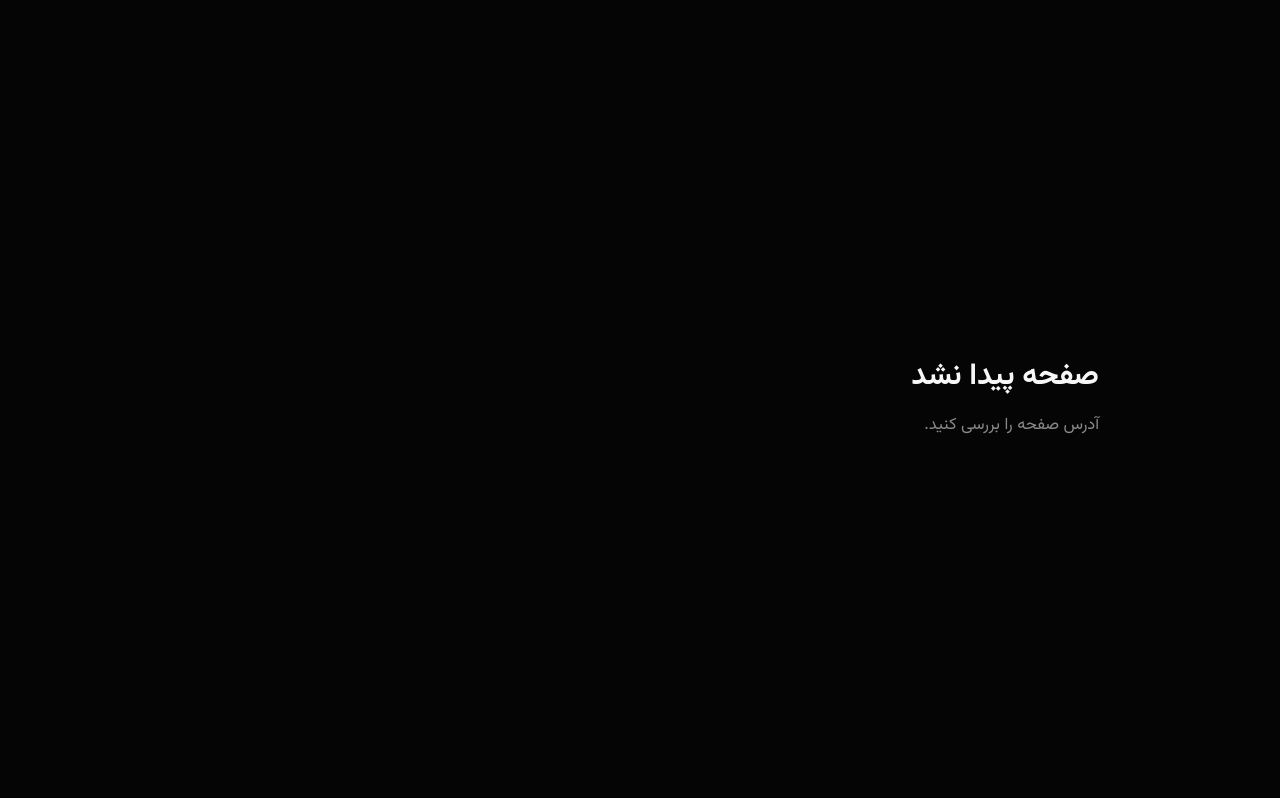
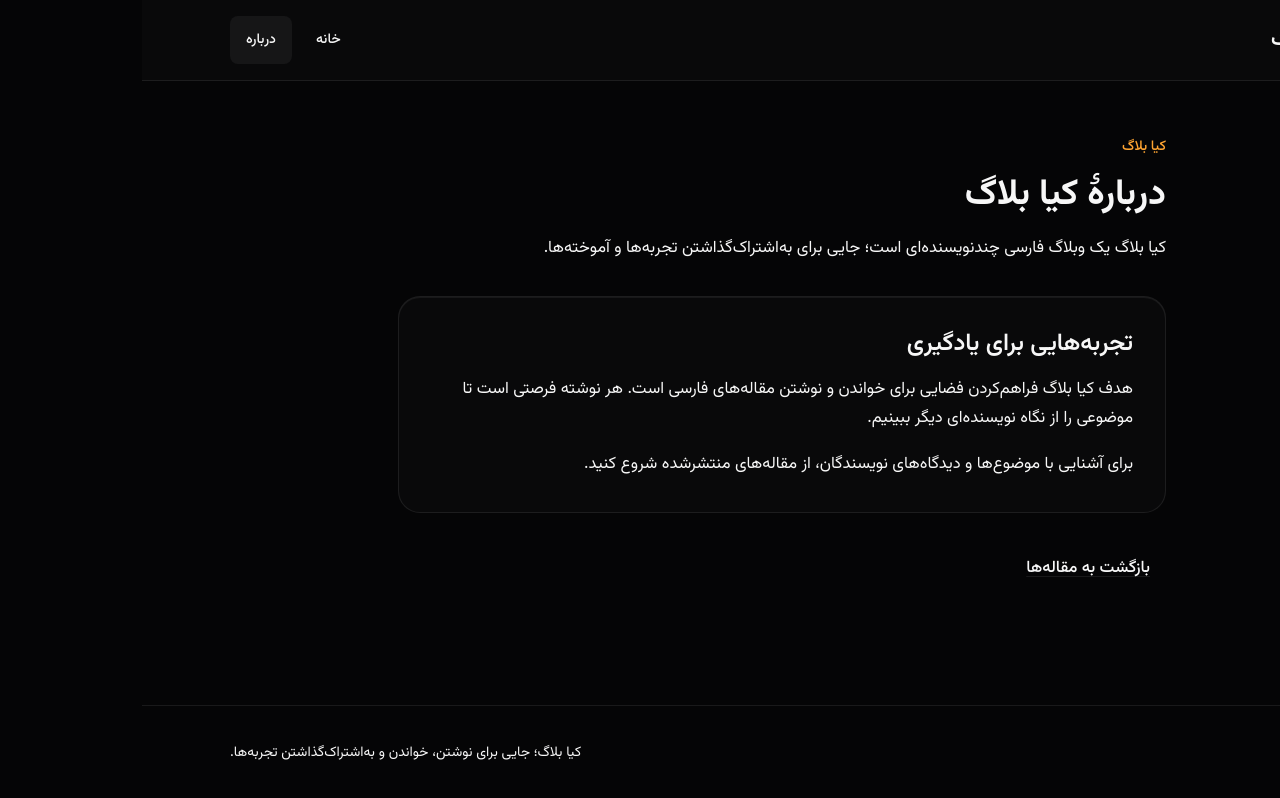
Before and after one commit to Kianibound/kia-blog, a Next.js app in the folder frontend/: page /about in a window 1280 px wide. Before the commit this address had no page. Built offline with nearby package versions, Linux system fonts and the light colour scheme.

Commit message:
feat(frontend): enhance public homepage and navigation (#6)

```diff
--- /dev/null
+++ b/frontend/src/app/(public)/about/page.tsx
@@ -0,0 +1,34 @@
+import type { Metadata } from "next";
+import Link from "next/link";
+import { Card } from "@/components/ui/card";
+import { messages } from "@/i18n/messages/fa";
+
+export const metadata: Metadata = {
+  title: messages.about.title,
+  description: messages.about.introduction,
+};
+
+export default function About() {
+  return (
+    <div className="mx-auto max-w-3xl space-y-8">
+      <div className="space-y-4">
+        <p className="text-sm font-medium text-brand">{messages.metadata.title}</p>
+        <h1 className="text-3xl leading-tight font-bold sm:text-4xl">{messages.about.title}</h1>
+        <p>{messages.about.introduction}</p>
+      </div>
+      <Card>
+        <section aria-labelledby="about-purpose" className="space-y-4 p-6 sm:p-8">
+          <h2 id="about-purpose" className="text-2xl leading-tight font-semibold">{messages.about.purposeTitle}</h2>
+          <p>{messages.about.purpose}</p>
+          <p>{messages.about.invitation}</p>
+        </section>
+      </Card>
+      <Link
+        href="/#published-posts"
+        className="inline-flex min-h-12 items-center rounded-control px-4 font-medium text-foreground underline decoration-border underline-offset-4 hover:bg-accent focus-visible:outline-2 focus-visible:outline-offset-4 focus-visible:outline-ring"
+      >
+        {messages.about.backToArticles}
+      </Link>
+    </div>
+  );
+}
--- a/frontend/src/app/(public)/page.tsx
+++ b/frontend/src/app/(public)/page.tsx
@@ -1,4 +1,5 @@
 import { PostCard } from "@/components/posts/post-card";
+import { Card } from "@/components/ui/card";
 import { messages } from "@/i18n/messages/fa";
 import { getFirstPublishedPosts } from "@/lib/posts";
 
@@ -9,19 +10,39 @@ export default async function Home() {
   const posts = await getFirstPublishedPosts();
 
   return (
-    <div className="space-y-8">
-      <div className="max-w-2xl space-y-4">
+    <div className="space-y-10 sm:space-y-12">
+      <section aria-labelledby="welcome-heading">
+        <Card>
+          <div className="space-y-6 p-6 sm:p-10">
+            <div className="max-w-3xl space-y-4">
               <p className="text-sm font-medium text-brand">{messages.home.eyebrow}</p>
-        <h1 className="text-3xl leading-tight font-bold sm:text-4xl">{messages.home.title}</h1>
-        <p>{messages.home.description}</p>
+              <h1 id="welcome-heading" className="text-3xl leading-tight font-bold sm:text-4xl">
+                {messages.home.heroTitle}
+              </h1>
+              <p className="max-w-2xl">{messages.home.description}</p>
             </div>
-      <ul aria-label={messages.home.feedLabel} className="grid gap-4 md:grid-cols-2">
+            <a
+              href="#published-posts"
+              className="inline-flex min-h-12 items-center justify-center rounded-control bg-brand px-6 font-semibold text-brand-foreground hover:bg-brand/90 focus-visible:outline-2 focus-visible:outline-offset-4 focus-visible:outline-ring"
+            >
+              {messages.home.browseArticles}
+            </a>
+          </div>
+        </Card>
+      </section>
+      <section id="published-posts" aria-labelledby="published-posts-title" tabIndex={-1} className="scroll-mt-6 space-y-6">
+        <div className="space-y-2">
+          <h2 id="published-posts-title" className="text-2xl leading-tight font-semibold">{messages.home.title}</h2>
+          <p>{messages.home.feedDescription}</p>
+        </div>
+        <ul aria-label={messages.home.feedLabel} className="grid gap-6 md:grid-cols-2">
           {posts.map((post) => (
             <li key={post.id} className="min-w-0">
               <PostCard post={post} />
             </li>
           ))}
         </ul>
+      </section>
     </div>
   );
 }
--- a/frontend/src/components/posts/post-card.tsx
+++ b/frontend/src/components/posts/post-card.tsx
@@ -1,4 +1,4 @@
-import { Card, CardHeader } from "@/components/ui/card";
+import { Card, CardHeader, CardContent } from "@/components/ui/card";
 import { messages } from "@/i18n/messages/fa";
 import type { PostSummary } from "@/lib/posts-contract";
 import { fa } from "@/lib/utils";
@@ -14,12 +14,23 @@ const publicationDate = new Intl.DateTimeFormat("fa-IR-u-ca-persian", {
 export function PostCard({ post }: { post: PostSummary }) {
   return (
     <article aria-labelledby={`post-${post.id}`} className="h-full">
-      <Card className="h-full">
+      <Card className="flex h-full flex-col">
         <CardHeader>
-          <h2 id={`post-${post.id}`} className="text-xl leading-tight font-semibold wrap-anywhere">
+          {post.categories.length > 0 && (
+            <ul aria-label={messages.home.categoriesLabel} className="mb-3 flex flex-wrap gap-2 text-sm">
+              {post.categories.map((category) => (
+                <li key={category.id} className="max-w-full rounded-md bg-secondary px-3 py-1 text-secondary-foreground wrap-anywhere">
+                  {fa(category.name)}
+                </li>
+              ))}
+            </ul>
+          )}
+          <h3 id={`post-${post.id}`} className="text-xl leading-tight font-semibold wrap-anywhere">
             {fa(post.title)}
-          </h2>
-          <div className="mt-3 flex flex-wrap items-center gap-x-4 gap-y-2 text-sm text-muted-foreground">
+          </h3>
+        </CardHeader>
+        <CardContent className="mt-auto">
+          <div className="flex flex-wrap items-center gap-x-4 gap-y-2 border-t border-border pt-4 text-sm text-muted-foreground">
             <p className="min-w-0 wrap-anywhere">{fa(post.authorName)}</p>
             {post.publishedAt !== null && (
               <time dateTime={post.publishedAt}>
@@ -27,16 +38,7 @@ export function PostCard({ post }: { post: PostSummary }) {
               </time>
             )}
           </div>
-          {post.categories.length > 0 && (
-            <ul aria-label={messages.home.categoriesLabel} className="mt-4 flex flex-wrap gap-2 text-sm">
-              {post.categories.map((category) => (
-                <li key={category.id} className="max-w-full rounded-md bg-secondary px-3 py-1 text-secondary-foreground wrap-anywhere">
-                  {fa(category.name)}
-                </li>
-              ))}
-            </ul>
-          )}
-        </CardHeader>
+        </CardContent>
       </Card>
     </article>
   );
--- a/frontend/src/components/public/site-header.tsx
+++ b/frontend/src/components/public/site-header.tsx
@@ -1,5 +1,6 @@
 import Link from "next/link";
 import { messages } from "@/i18n/messages/fa";
+import { SiteNavigation } from "./site-navigation";
 
 export function SiteHeader() {
   return (
@@ -10,16 +11,13 @@ export function SiteHeader() {
       >
         {messages.public.skipToContent}
       </a>
-      <header className="border-b border-border">
-        <div className="mx-auto flex w-full max-w-6xl items-center justify-between gap-4 px-4 py-4 sm:px-6">
-          <Link href="/" className="inline-flex min-h-11 items-center rounded-md text-xl font-bold focus-visible:outline-2 focus-visible:outline-offset-4 focus-visible:outline-ring">
-            {messages.metadata.title}
-          </Link>
-          <nav aria-label={messages.public.navigation}>
-            <Link href="/" aria-current="page" className="inline-flex min-h-11 items-center rounded-md px-3 text-sm font-medium focus-visible:outline-2 focus-visible:outline-offset-4 focus-visible:outline-ring">
-              {messages.public.home}
+      <header className="border-b border-border bg-card">
+        <div className="mx-auto w-full max-w-6xl px-4 py-4 sm:px-6">
+          <SiteNavigation>
+            <Link href="/" className="inline-flex min-h-12 items-center rounded-md text-xl font-bold focus-visible:outline-2 focus-visible:outline-offset-4 focus-visible:outline-ring">
+              {messages.metadata.title}
             </Link>
-          </nav>
+          </SiteNavigation>
         </div>
       </header>
     </>
--- /dev/null
+++ b/frontend/src/components/public/site-navigation.tsx
@@ -0,0 +1,93 @@
+"use client";
+
+import { useEffect, useId, useState, type ReactNode } from "react";
+import Link from "next/link";
+import { usePathname } from "next/navigation";
+import { messages } from "@/i18n/messages/fa";
+import { cn } from "@/lib/utils";
+import { Button } from "@/components/ui/button";
+
+const destinations = [
+  { href: "/", label: messages.public.home },
+  { href: "/about", label: messages.public.about },
+];
+
+export function SiteNavigation({ children }: { children: ReactNode }) {
+  const pathname = usePathname();
+  const [expanded, setExpanded] = useState(false);
+  const linksId = useId();
+  const triggerId = useId();
+
+  function closeMenu() {
+    setExpanded(false);
+    document.getElementById(triggerId)?.focus();
+  }
+
+  useEffect(() => {
+    if (!expanded) return;
+    const desktop = window.matchMedia("(min-width: 48rem)");
+    function handleDesktopChange() {
+      if (desktop.matches) setExpanded(false);
+    }
+    function handleKeyDown(event: KeyboardEvent) {
+      if (event.key === "Escape") {
+        setExpanded(false);
+        document.getElementById(triggerId)?.focus();
+      }
+    }
+    document.addEventListener("keydown", handleKeyDown);
+    desktop.addEventListener("change", handleDesktopChange);
+    return () => {
+      document.removeEventListener("keydown", handleKeyDown);
+      desktop.removeEventListener("change", handleDesktopChange);
+    };
+  }, [expanded, triggerId]);
+
+  return (
+    <nav
+      aria-label={messages.public.navigation}
+      className="flex flex-wrap items-center justify-between gap-x-6"
+      onClick={(event) => {
+        if (expanded && event.target instanceof Element && event.target.closest("a")) closeMenu();
+      }}
+    >
+      {children}
+      <Button
+        id={triggerId}
+        variant="outline"
+        size="lg"
+        className="motion-reduce:transition-none md:hidden"
+        aria-expanded={expanded}
+        aria-controls={linksId}
+        onClick={() => setExpanded(!expanded)}
+      >
+        {messages.public.menu}
+      </Button>
+      <ul
+        id={linksId}
+        className={cn(
+          "basis-full flex-col gap-2 border-t border-border py-4 md:basis-auto md:flex-row md:items-center md:border-0 md:py-0",
+          expanded ? "flex" : "hidden",
+          "md:flex",
+        )}
+      >
+        {destinations.map(({ href, label }) => (
+          <li key={href}>
+            <Link
+              href={href}
+              aria-current={pathname === href ? "page" : undefined}
+              className={cn(
+                "inline-flex min-h-12 items-center rounded-control px-4 text-sm font-medium focus-visible:outline-2 focus-visible:outline-offset-4 focus-visible:outline-ring",
+                pathname === href
+                  ? "bg-secondary text-secondary-foreground"
+                  : "text-foreground hover:bg-accent",
+              )}
+            >
+              {label}
+            </Link>
+          </li>
+        ))}
+      </ul>
+    </nav>
+  );
+}
--- /dev/null
+++ b/frontend/src/components/ui/button.tsx
@@ -0,0 +1,46 @@
+// Official VibeFarsi button registry: https://vibefarsi.ir/r/components/button.json
+import * as React from "react";
+import { cn } from "@/lib/utils";
+
+type Variant = "default" | "secondary" | "outline" | "ghost" | "brand" | "destructive";
+type Size = "sm" | "md" | "lg" | "icon";
+
+const variants: Record<Variant, string> = {
+  default: "bg-primary text-primary-foreground hover:bg-primary/90 shadow-control active:shadow-press",
+  secondary: "bg-secondary text-secondary-foreground hover:bg-secondary/80 border-line border-border shadow-control active:shadow-press",
+  outline: "border-line border-input bg-transparent hover:bg-accent hover:text-accent-foreground shadow-control active:shadow-press",
+  ghost: "hover:bg-accent hover:text-accent-foreground",
+  brand: "bg-brand text-brand-foreground hover:bg-brand/90 shadow-control active:shadow-press",
+  destructive: "bg-destructive text-white hover:bg-destructive/90 shadow-control active:shadow-press",
+};
+
+const sizes: Record<Size, string> = {
+  sm: "h-8 px-3 text-[13px] gap-1.5",
+  md: "h-10 px-4 text-sm gap-2",
+  lg: "h-12 px-6 text-base gap-2.5",
+  icon: "size-10",
+};
+
+export interface ButtonProps extends React.ButtonHTMLAttributes<HTMLButtonElement> {
+  variant?: Variant;
+  size?: Size;
+  asChild?: boolean;
+}
+
+export function Button({ className, variant = "default", size = "md", type = "button", ...props }: ButtonProps) {
+  return (
+    <button
+      type={type}
+      className={cn(
+        "inline-flex items-center justify-center whitespace-nowrap rounded-control font-semibold transition-all duration-(--motion) ease-motion",
+        "focus-visible:outline-none focus-visible:ring-2 focus-visible:ring-ring focus-visible:ring-offset-2 focus-visible:ring-offset-background",
+        "disabled:pointer-events-none disabled:opacity-50 active:[transform:var(--press)]",
+        "[&_svg]:pointer-events-none [&_svg]:size-4 [&_svg]:shrink-0",
+        variants[variant],
+        sizes[size],
+        className,
+      )}
+      {...props}
+    />
+  );
+}
--- a/frontend/src/i18n/messages/fa.ts
+++ b/frontend/src/i18n/messages/fa.ts
@@ -5,16 +5,29 @@ export const messages = {
   },
   public: {
     home: "خانه",
+    about: "درباره",
+    menu: "فهرست",
     navigation: "راهبری اصلی",
     skipToContent: "رفتن به محتوای اصلی",
     footerDescription: "کیا بلاگ؛ جایی برای نوشتن، خواندن و به‌اشتراک‌گذاشتن تجربه‌ها.",
   },
   home: {
     eyebrow: "نوشته‌ها و تجربه‌ها",
+    heroTitle: "تجربه‌ها را بخوانید، دیدگاه تازه‌ای پیدا کنید.",
     title: "آخرین مقاله‌ها",
     description: "از تجربه‌ها و آموخته‌های نویسندگان کیا بلاگ بخوانید.",
+    browseArticles: "مشاهدهٔ مقاله‌ها",
+    feedDescription: "تازه‌ترین نوشته‌های منتشرشده در کیا بلاگ.",
     feedLabel: "مقاله‌های منتشرشده",
     categoriesLabel: "دسته‌بندی‌های مقاله",
+  },
+  about: {
+    title: "دربارهٔ کیا بلاگ",
+    introduction: "کیا بلاگ یک وبلاگ فارسی چندنویسنده‌ای است؛ جایی برای به‌اشتراک‌گذاشتن تجربه‌ها و آموخته‌ها.",
+    purposeTitle: "تجربه‌هایی برای یادگیری",
+    purpose: "هدف کیا بلاگ فراهم‌کردن فضایی برای خواندن و نوشتن مقاله‌های فارسی است. هر نوشته فرصتی است تا موضوعی را از نگاه نویسنده‌ای دیگر ببینیم.",
+    invitation: "برای آشنایی با موضوع‌ها و دیدگاه‌های نویسندگان، از مقاله‌های منتشرشده شروع کنید.",
+    backToArticles: "بازگشت به مقاله‌ها",
   },
   notFound: {
     title: "صفحه پیدا نشد",
```
Also changed, not shown: 2 other files (tests, documents, lock files or other folders). Lines whose indentation alone changed are shown as unchanged.
